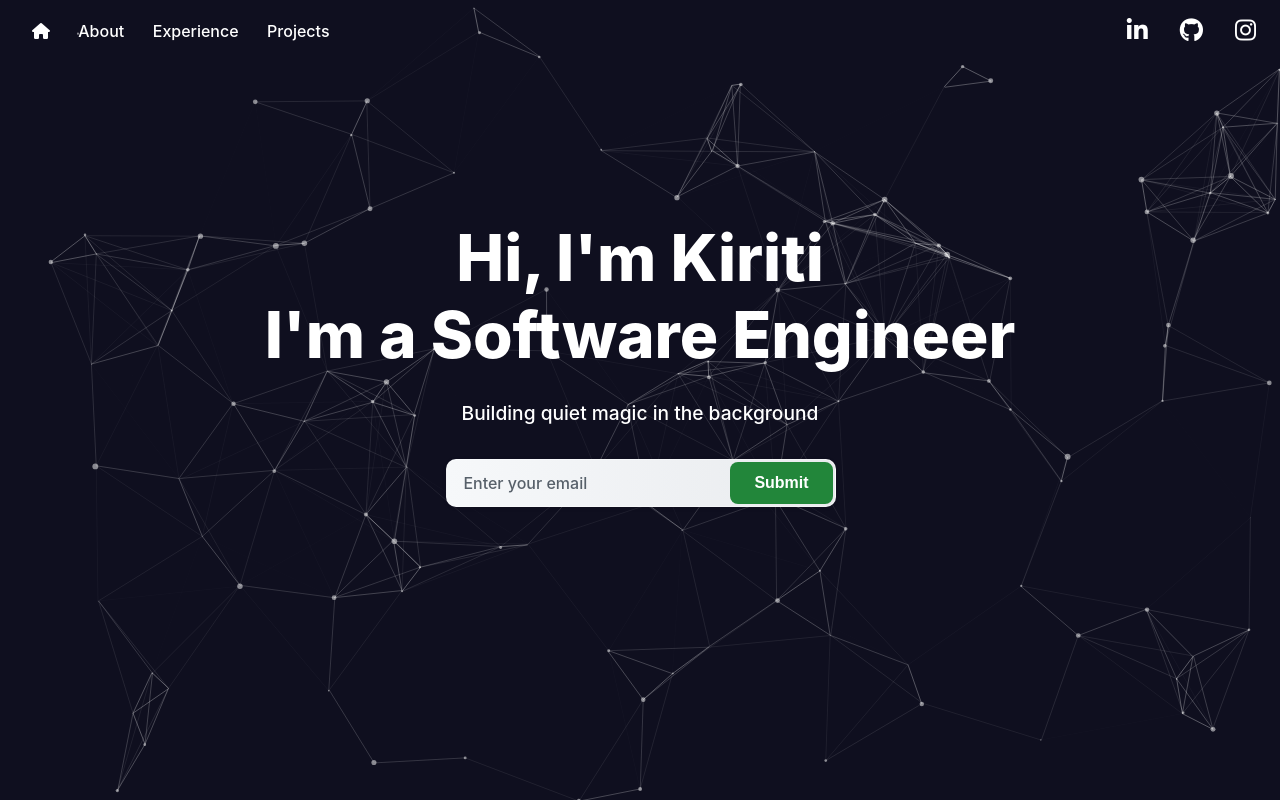
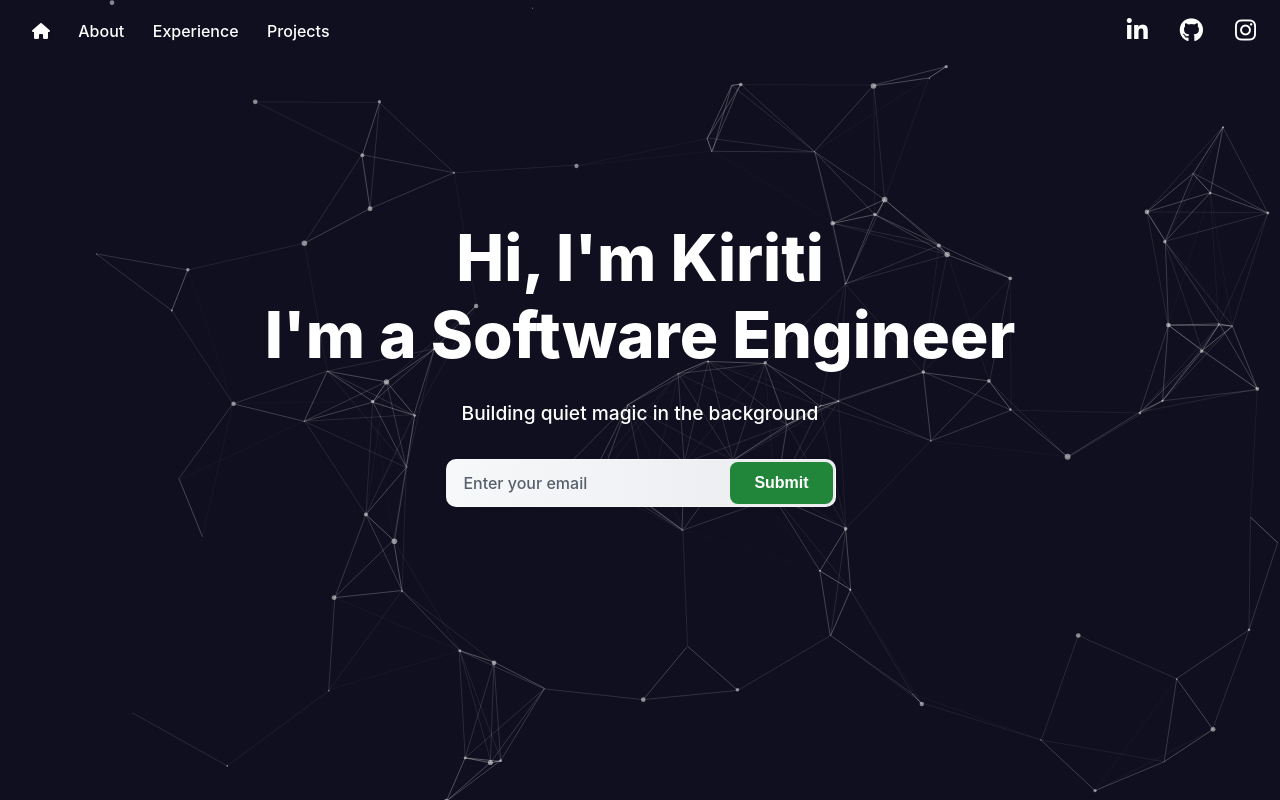
Before and after one commit to kiritiamaravadi/portfolio, a plain HTML site: page index.html in a window 1280 px wide. Shown: the top 800 px of the page. Drawn offline with nearby package versions, Linux system fonts and the light colour scheme.

Commit message:
just testing that's it

```diff
--- a/index.html
+++ b/index.html
@@ -327,7 +327,7 @@
     particlesJS("particles-js", {
       particles: {
         number: {
-          value: 100,  // Reduce number of particles on mobile
+          value: 80,  // Reduce number of particles on mobile
           density: {
             enable: true,
             value_area: 800
```
